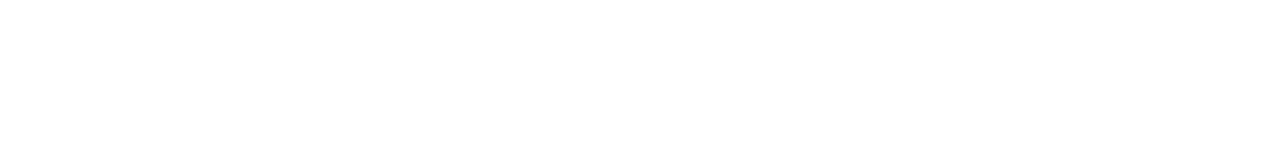
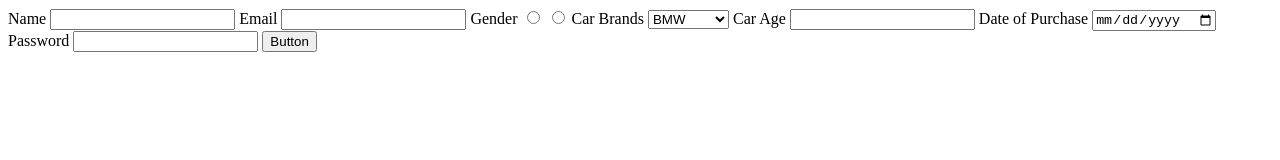
Before and after one commit to acciojob/car-insurance-form-SagarKumarMathuri, a website: page main.html in a window 1280 px wide. Drawn offline with Linux system fonts and the light colour scheme.

Commit message:
created a submission

```diff
--- a/main.html
+++ b/main.html
@@ -8,6 +8,35 @@
 
 <body>
 	<!-- the entire body must be written by student -->
+	<form method="post">
+		<label for="name">Name</label>
+		<input type="text" id="name" required>
+
+		<label for="email">Email</label>
+		<input type="email" id="email" required>
+
+		<label for="gender">Gender</label>
+		<input type="radio" name="gender" required>
+		<input type="radio" name="gender" required>
+
+		<label for="car">Car Brands</label>
+		<select>
+			<option value="bmw">BMW</option>
+			<option value="audi">Audi</option>
+			<option value="mercedez">Mercedez</option>
+		</select>
+
+		<label for="Car">Car Age</label>
+		<input type="number" id="carage" required>
+
+		<label for="dop">Date of Purchase</label>
+		<input type="date" id="dop" required>
+
+		<label for="password">Password</label>
+		<input type="password" id="password" required>
+
+		<button type="submit">Button</button>
+	</form>
     <script type="text/javascript" src="./script.js">
 </script>
 
```
